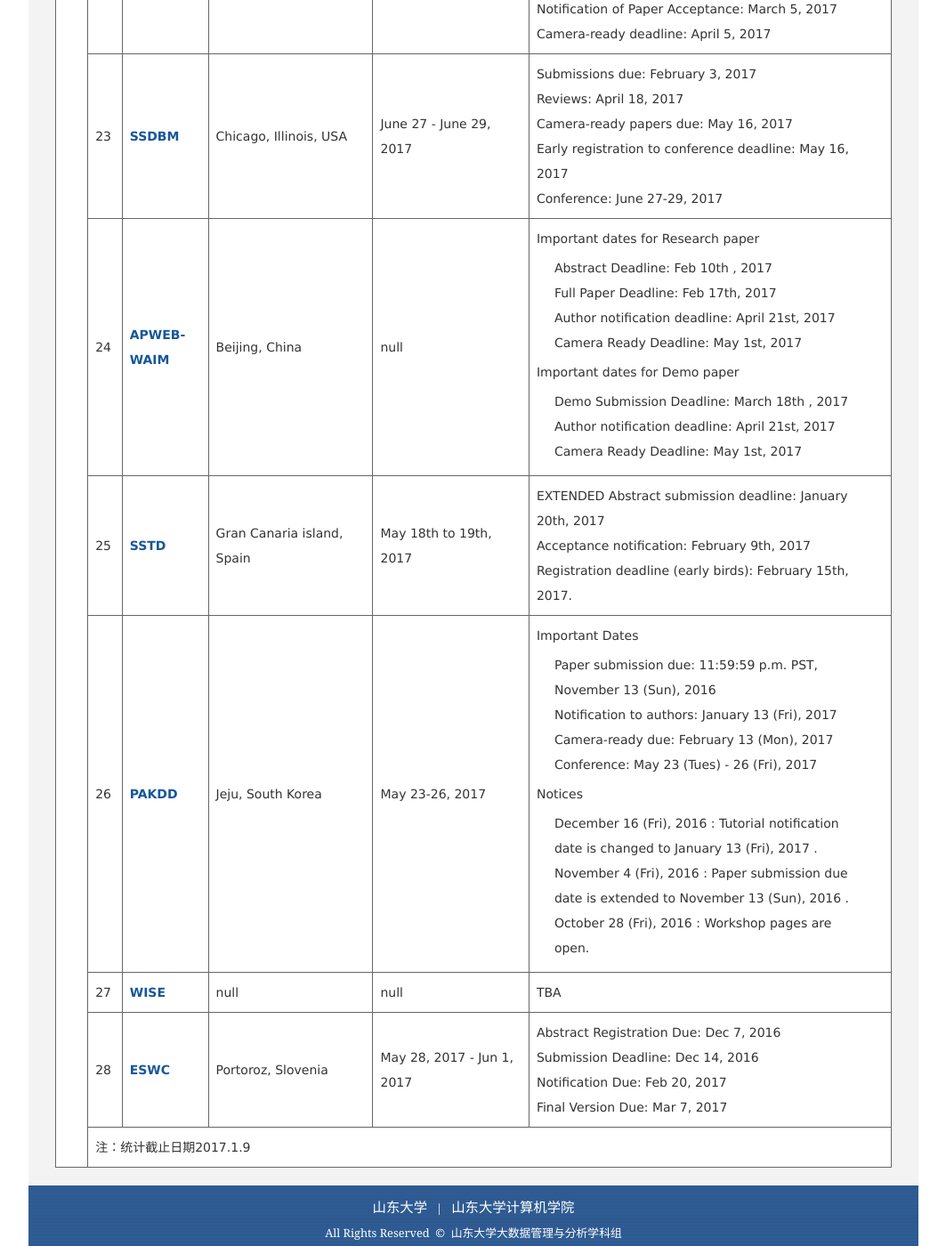
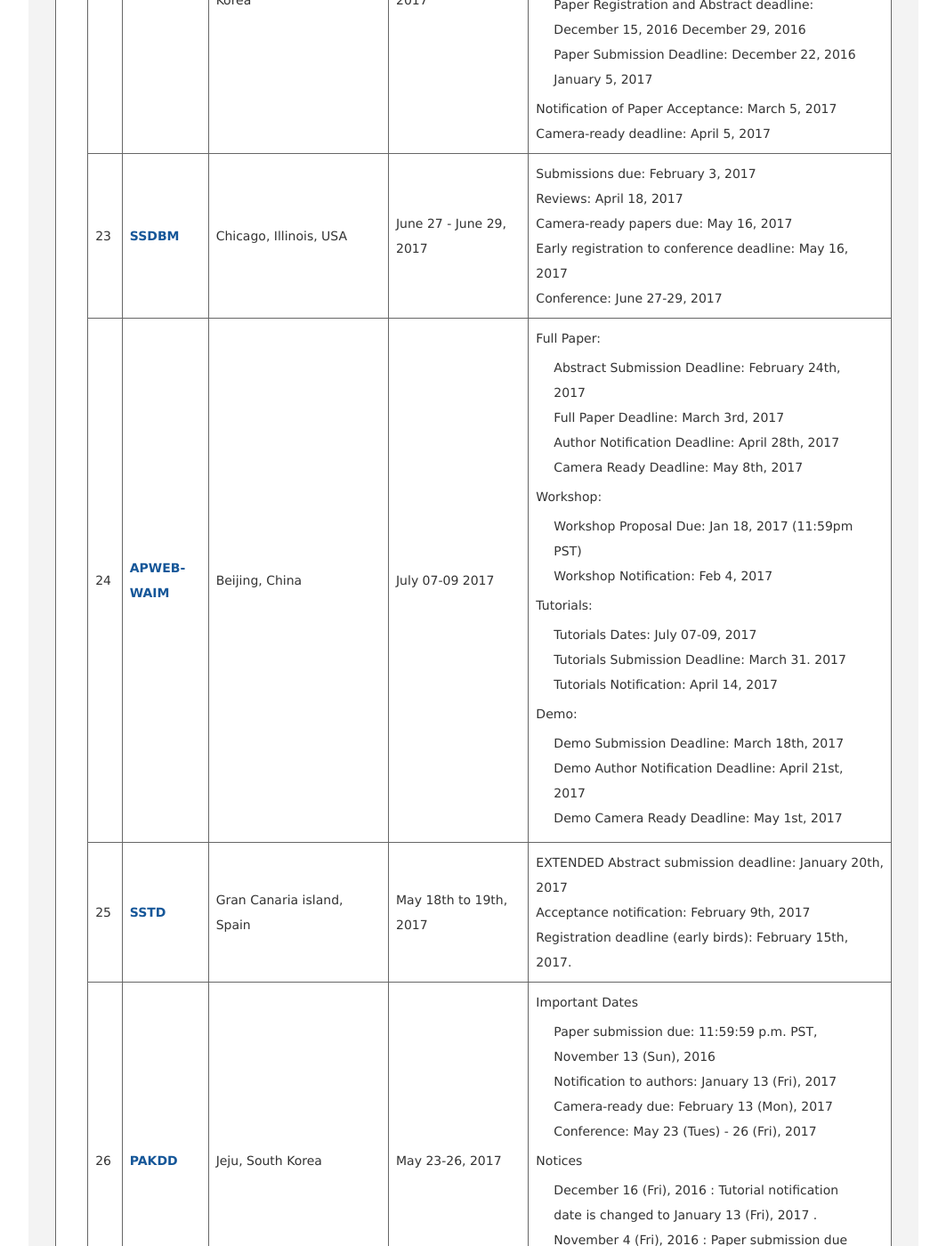
Before and after one commit to sdubigdata/bigdata-home, a Jekyll site: the page built from _source/_posts/2017-03-06-2.md, in a window 1280 px wide and 1400 px high, scrolled down 10124 px. Shown: the whole window at 89% size, without its empty margins (108-1171 px from the left). Built offline with Jekyll 4.4.1, drawn with Linux system fonts in a browser that asks for light colours; some of the changed text lies outside the part shown.

Commit message:
update the deadlines about conference in 2017

```diff
--- a/_source/_posts/2017-01-09-2.md
+++ b/_source/_posts/2017-03-06-2.md
@@ -288,11 +288,15 @@
     </tr>
     <tr>
         <td>11</td>
-        <td><a href="http://iswc.net/iswc17/" target="_blank">ISWC</a></td>
-        <td>MAUI, HAWAII, USA</td>
-        <td>Sep. 11-15, colocated with Ubicomp 2017.</td>
-        <td>Submission Deadline: April, 7<br/>
-            More Information Coming Soon<br/>
+        <td><a href="http://iswc2017.semanticweb.org/" target="_blank">ISWC</a></td>
+        <td>Vienna, Austria</td>
+        <td>Oct 21, 2017 - Oct 25, 2017</td>
+        <td>Abstracts: May 8th, 2017<br/>
+Full paper submission: May 15th, 2017<br/>
+Author rebuttals: June 23th – 27th, 2017<br/>
+Notifications: July 14th, 2017<br/>
+Camera-ready versions: July 28th, 2017<br/>
+(All deadlines are at midnight Hawaii time)</br>
         </td>
     </tr>
     <tr>
@@ -536,23 +540,33 @@
     </tr>
     <tr>
         <td>24</td>
-        <td><a href="https://cmt3.research.microsoft.com/WAIM2017" target="_blank">APWEB-WAIM</a></td>
+        <td><a href="http://tcdb.ccf.org.cn/apwebwaim2017/index.html" target="_blank">APWEB-WAIM</a></td>
         <td>Beijing, China</td>
-        <td>null</td>
-        <td>Important dates for Research paper<br/>
+        <td>July 07-09 2017</td>
+        <td>Full Paper:<br/>
 <p>
-Abstract Deadline: Feb 10th , 2017<br/>
-Full Paper Deadline: Feb 17th, 2017<br/>
-Author notification deadline: April 21st, 2017<br/>
-Camera Ready Deadline: May 1st, 2017<br/>
+Abstract Submission Deadline:     February 24th, 2017<br/>
+Full Paper Deadline:                     March 3rd, 2017<br/>
+Author Notification Deadline:        April 28th, 2017<br/>
+Camera Ready Deadline:             May 8th, 2017<br/>
 </p>
-Important dates for Demo paper<br/>
+Workshop:<br/>
 <p>
-Demo Submission Deadline: March 18th ,  2017<br/>
-Author notification deadline: April  21st, 2017<br/>
-Camera Ready Deadline: May 1st, 2017<br/>
+Workshop Proposal Due:             Jan 18, 2017 (11:59pm PST)<br/>
+Workshop Notification:                 Feb 4, 2017<br/>
 </p>
-
+Tutorials:<br/>
+<p>
+Tutorials Dates:                            July 07-09, 2017<br/>
+Tutorials Submission Deadline:    March 31. 2017<br/>
+Tutorials Notification:                    April 14, 2017<br/>
+</p>
+Demo:<br/>
+<p>
+Demo Submission Deadline:                  March 18th, 2017<br/>
+Demo Author Notification Deadline:       April 21st, 2017<br/>
+Demo Camera Ready Deadline:            May 1st, 2017<br/>
+</p>
         </td>
     </tr>
     <tr>
@@ -588,10 +602,15 @@
 
     <tr>
         <td>27</td>
-        <td><a href="http://www.wise-conferences.org/2016/index.html" target="_blank">WISE</a></td>
-        <td>null</td>
-        <td>null</td>
-        <td>TBA</td>
+        <td><a href="http://www.wise-conferences.org/index.php" target="_blank">WISE</a></td>
+        <td>Hotel “TzarGrad”, Puschino, Moscow region, Russia</td>
+        <td>October 7-11, 2017</td>
+        <td>Abstract Due: April 09, 2017<br/>
+Full Paper Due:  April 16, 2017<br/>
+Acceptance Notification:  June 15, 2017<br/>
+Camera-Ready Copy:  June 30, 2017<br/>
+Workshop Proposals:  April 02, 2017<br/>
+Panel/Tutorial Proposals:  July 09, 2017<br/></td>
     </tr>
     <tr>
         <td>28</td>
@@ -605,6 +624,6 @@
         </td>
     </tr>
     <tr>
-        <td colspan="6">注：统计截止日期2017.1.9</td>
+        <td colspan="6">注：统计截止日期2017.3.6</td>
     </tr>
 </table>
```
Also changed, not shown: other parts of _source/_posts/2017-03-06-2.md (+1 -1 lines).
